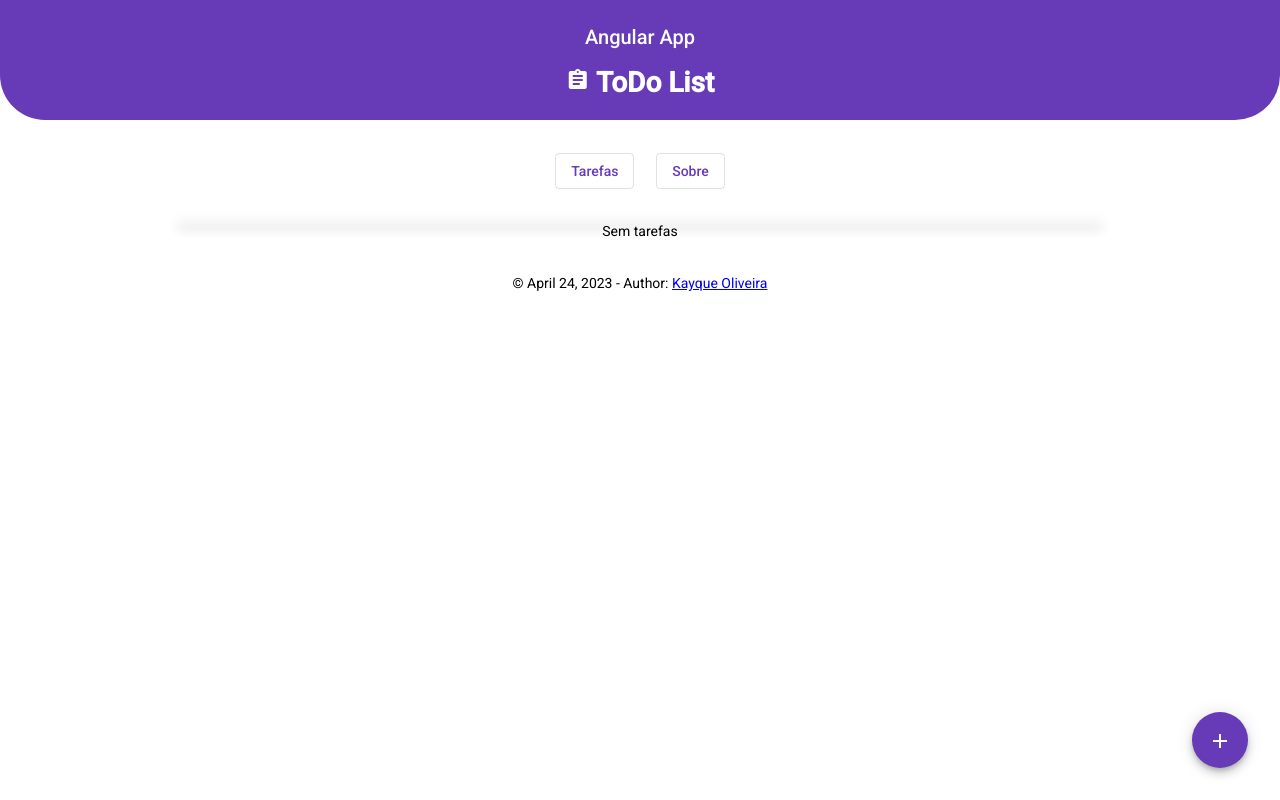
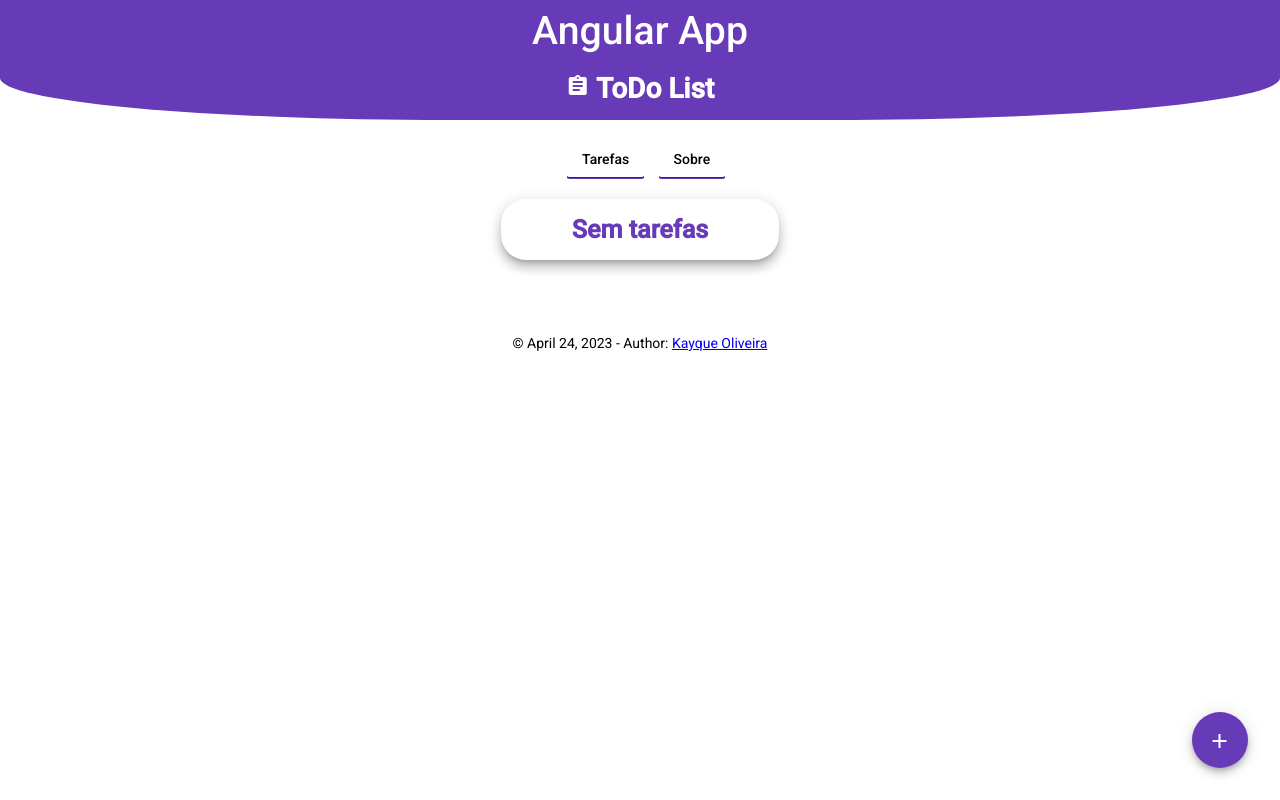
Before and after one commit to kayque-willy/angular-app, an Angular app: page / in a window 1280 px wide. Built offline with nearby package versions, Linux system fonts and the light colour scheme; no server answers.

Commit message:
CSS Style Finished

```diff
--- a/src/app/app.component.scss
+++ b/src/app/app.component.scss
@@ -2,9 +2,9 @@
     display: flex;
     flex-direction: column;
     justify-content: center;
-    border-bottom-left-radius: 45px;
+    border-bottom-left-radius: 35%;
+    border-bottom-right-radius: 35%;
     height: 15%;
-    border-bottom-right-radius: 45px;
 }
 
 .header-subtitle {
@@ -12,3 +12,9 @@
     font-size: 2em;
     font-weight: bold;
 }
+
+.header-title {
+    font: 500 20px/32px Roboto, sans-serif;
+    font-size: 2.8em;
+    margin-bottom: 5%;
+}
--- a/src/app/pages/tasks/task-form-page/task-form-page.component.scss
+++ b/src/app/pages/tasks/task-form-page/task-form-page.component.scss
@@ -24,4 +24,7 @@
 .page-title {
   margin-bottom: 3%;
   margin-top: 2%;
+  font-size: 2.2em;
+  font-weight: bold;
+  color: #673ab7;
 }
--- a/src/app/pages/tasks/task-form-page/task-form-page.component.ts
+++ b/src/app/pages/tasks/task-form-page/task-form-page.component.ts
@@ -22,7 +22,7 @@
   form = this.formBuild.group({
     title: [
       //Texto padrão do input
-      'Tarefa',
+      '',
       //Validação do forumulário
       Validators.compose([
         Validators.maxLength(50),
@@ -31,7 +31,7 @@
     ],
     description: [
       //Texto padrão do input
-      'Descrição',
+      '',
       //Validação do forumulário
       Validators.compose([
         Validators.maxLength(200),
--- a/src/app/pages/tasks/task-list-page/task-list-page.component.html
+++ b/src/app/pages/tasks/task-list-page/task-list-page.component.html
@@ -1,66 +1,66 @@
 <div class="container">
   <!-- Exemplo de pipe com a formatação do título -->
   <nav class="nav-bar">
-    <button class="button-switch" color="primary" mat-stroked-button (click)="aba = 'tarefas'">Tarefas</button>
-    <button class="button-switch" color="primary" mat-stroked-button (click)="aba = 'sobre'">Sobre</button>
+    <button [ngClass]="aba === 'tafefas' ? aba : ''" class="button-switch" mat-stroked-button
+      (click)="aba = 'tarefas'"><span>Tarefas</span></button>
+    <button [ngClass]="aba === 'sobre' ? aba : ''" class="button-switch" mat-stroked-button
+      (click)="aba = 'sobre'"><span>Sobre</span></button>
   </nav>
 
-  <!-- Os bidings no angular são feitos com as sintaxes e servem para referenciar metodos e atributos entre
-      a pagina e o coomponente
+  <!-- Os bidings no angular são feitos com as sintaxes com simbolos de parentes e colchetes
+    e servem para referenciar metodos e atributos entre a pagina e o coomponente
       {{}} => Referencia direta
       () => HTML -> TS
       [] => HTML <- TS
       [()] => HTML <-> TS -->
 
   <!-- Exemplo de troca de abas com a diretiva do switch case -->
-  <div class="container" [ngSwitch]="aba">
-    <div *ngSwitchCase="'tarefas'" class="table-container mat-elevation-z8">
+  <main class="container" [ngSwitch]="aba">
+    <ng-container *ngSwitchCase="'tarefas'" class="table-container mat-elevation-z8">
 
-      <table *ngIf="tasks.length > 0" mat-table [dataSource]="tasks" class="mat-elevation-z8">
+      <h4 class="upper-title" *ngIf="tasks.length > 0">Lista de tarefas</h4>
+
+      <table mat-table [dataSource]="tasks" class="mat-elevation-z8" *ngIf="tasks.length > 0">
 
         <!-- configurando a coluna tarefa feita -->
         <ng-container matColumnDef="conclusion">
           <th mat-header-cell *matHeaderCellDef>Concluir tarefa</th>
           <td mat-cell *matCellDef="let element">
+            <div [ngClass]="element.done === true ? 'done' : 'not-done'">
               <!-- botão para concluir uma tarefa -->
               <button *ngIf="element.done !== true" mat-icon-button color="primary" (click)="doTask(element)">
                 <mat-icon>check_circle_outline</mat-icon>
               </button>
               <mat-icon *ngIf="element.done === true">check_circle</mat-icon>
+            </div>
           </td>
         </ng-container>
 
-        <!-- configurando a coluna tarefa feita -->
-        <!-- <ng-container matColumnDef="done">
-          <th mat-header-cell *matHeaderCellDef>Feito</th>
-          <td mat-cell *matCellDef="let element">
-            <mat-icon *ngIf="element.done">done</mat-icon>
-          </td>
-        </ng-container> -->
-
-        <!-- configurando a coluna Id -->
-        <!-- <ng-container matColumnDef="id">
-          <th mat-header-cell *matHeaderCellDef>Id</th> -->
-        <!-- Exemplo de pipe de formatação de número -->
-        <!-- <td mat-cell *matCellDef="let element">{{ element.id | number}}</td>
-        </ng-container> -->
-
-        <!-- configurando a coluna titulo -->
+        <!-- configurando a coluna t'itulo -->
         <ng-container matColumnDef="title">
           <th mat-header-cell *matHeaderCellDef>Título</th>
-          <td mat-cell *matCellDef="let element">{{ element.title }}</td>
+          <td mat-cell *matCellDef="let element">
+            <div [ngClass]="element.done === true ? 'done' : 'not-done'">
+              {{ element.title }}
+            </div>
+          </td>
         </ng-container>
 
         <!-- configurando a coluna descrição -->
         <ng-container matColumnDef="description">
           <th mat-header-cell *matHeaderCellDef>Descrição</th>
-          <td class="description" mat-cell *matCellDef="let element">{{ element.description }}</td>
+          <td class="description" mat-cell *matCellDef="let element">
+            <div [ngClass]="element.done === true ? 'done' : 'not-done'">
+              {{element.description }}
+            </div>
+          </td>
         </ng-container>
 
         <!-- configurando a coluna de ações -->
         <ng-container matColumnDef="action">
           <th mat-header-cell *matHeaderCellDef>Ação</th>
           <td mat-cell *matCellDef="let element">
+            <div [ngClass]="element.done === true ? 'done' : 'not-done'">
               <!-- link para ir para tela de edição de tarefa -->
               <!-- Aqui tem o exemplo de passagem de parametro pelo routerLink e queryParams -->
               <a mat-icon-button color="primary" [routerLink]="['edit', element.id]" [queryParams]="{pagina:1}">
@@ -70,6 +70,7 @@
               <button mat-icon-button color="warn" (click)="deleteTask(element)">
                 <mat-icon>delete</mat-icon>
               </button>
+            </div>
           </td>
         </ng-container>
 
@@ -78,28 +79,30 @@
         <tr mat-row *matRowDef="let row; columns: displayedColumns"></tr>
       </table>
 
-      <!-- <div *ngIf="tasks.length === 0">
-        <button (click)="getAllTasks()">Carregar Tarefas</button>
-      </div> -->
+      <section class="task-empty" *ngIf="tasks.length === 0">
+        <h3 class="no-task primary">Sem tarefas</h3>
+      </section>
 
-    </div>
-
-    <ng-container class="task-empty" *ngIf="tasks.length === 0">
-      <div>Sem tarefas</div>
     </ng-container>
 
-    <div *ngSwitchCase="'sobre'" class="container">
-      Aba de exemplo para demonstração da diretiva ngSwitch. Este é um aplicativo desenvolvido em Angular com
-      aramzenamento local.
-    </div>
-  </div>
+    <ng-container *ngSwitchCase="'sobre'" class="container ">
+      <section class="about">
+        <h4 class="upper-title">Sobre</h4>
+        <p class="bout-text">
+          Aba de exemplo para demonstração da diretiva ngSwitch.
+        </p>
+        <p class="bout-text">
+          Este é um aplicativo de tarefas, desenvolvido em Angular com aramzenamento local.
+        </p>
+      </section>
+    </ng-container>
+  </main>
 
   <div class="button-new">
     <a mat-fab color="primary" routerLink="new">
       <mat-icon>add</mat-icon>
     </a>
   </div>
-  <!-- Exemplo de pipe com a formatação da data -->
 
   <footer>
     <div> © {{date | date:'longDate'}} - Author: <a _ngcontent-geq-c9="" href="https://github.com/kayque-willy"
--- a/src/app/pages/tasks/task-list-page/task-list-page.component.scss
+++ b/src/app/pages/tasks/task-list-page/task-list-page.component.scss
@@ -15,17 +15,26 @@
   color: #673ab7;
 }
 
-.container {
-  max-width: 85%;
-}
-
-.button-switch{
-  margin: 1%
+.button-switch {
+  margin-left: 1.2%;
+  border-style: groove;
+  border-bottom-color: #673ab7;
+  border-top-color: white;
+  border-left-color: white;
+  border-right-color: white;
+  border-bottom-width: 2px;
 }
 
 th.mat-header-cell {
    text-align: center;
 }
+
+ th.mat-header-cell {
+   color: #000;
+   padding-left: 0;
+   font-weight: bold;
+   font-size: 1em;
+ }
 
  td,
  th {
@@ -35,6 +44,82 @@
    max-width: 200px;
  }
 
+ .mat-column-conclusion {
+   width: 13%;
+ }
+
+ .mat-column-title {
+   width: 30%;
+ }
+
+ .done {
+   margin-bottom: 1%;
+   width: 14em;
+   display: flex;
+   background-color: #673ab724;
+   height: 50px;
+   align-items: center;
+   justify-content: center;
+ }
+
+ .not-done {
+   margin-bottom: 1%;
+   width: 14em;
+   display: flex;
+   height: 50px;
+   align-items: center;
+   justify-content: center;
+ }
+
+ th.mat-header-cell:first-of-type,
+ td.mat-cell:first-of-type,
+ td.mat-footer-cell:first-of-type {
+   padding-left: 0;
+ }
+
+ th.mat-header-cell:last-of-type,
+ td.mat-cell:last-of-type,
+ td.mat-footer-cell:last-of-type {
+  padding-right: 0;
+ }
+
+ .mat-icon-no-color {
+   margin-left: -4%;
+ }
+
  .mat-cell {
    padding-right: 1%;
  }
+
+ .no-task.primary {
+    margin-bottom: 5%;
+    padding: 2%;
+    font-size: 1.8em;
+    font-weight: bold;
+    color: #673ab7;
+    width: 30%;
+    border-radius: 25px;
+    box-shadow: 0px 5px 5px -3px rgba(0, 0, 0, 0.2), 0px 8px 10px 1px rgba(0, 0, 0, 0.14), 0px 3px 14px 2px rgba(0, 0, 0, 0.12);
+ }
+
+ .task-empty {
+   display: flex;
+   justify-content: center;
+ }
+
+ .about {
+   box-shadow: 0px 5px 5px -3px rgba(0, 0, 0, 0.2), 0px 8px 10px 1px rgba(0, 0, 0, 0.14), 0px 3px 14px 2px rgba(0, 0, 0, 0.12);
+   padding: 2%;
+   border-radius: 30px;
+ }
+
+ .upper-title {
+   font-weight: bold;
+   font-size: 1.7em;
+   color: #673ab7;
+ }
+
+ .cdk-focused {
+   background-color: #8448eb;
+   color: white;
+ }
--- a/src/styles.scss
+++ b/src/styles.scss
@@ -4,7 +4,7 @@
 body { margin: 0; font-family: Roboto, sans-serif; }
 
 .container {
-  max-width: 1024px;
+  max-width: 80%;
   margin: 0 auto;
   padding: 2rem 0;
   padding-top: 0;
```
Lines whose indentation alone changed are shown as unchanged.
